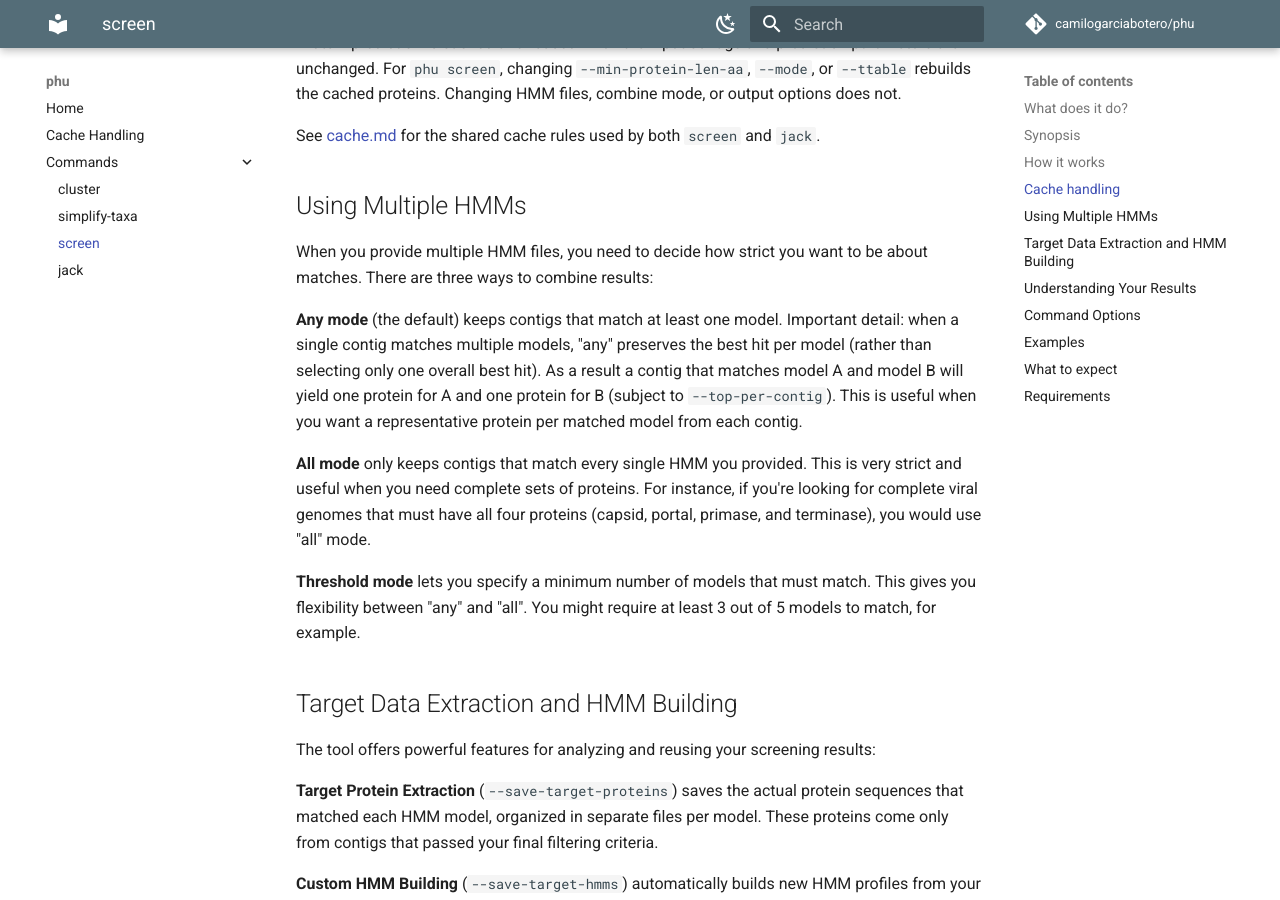
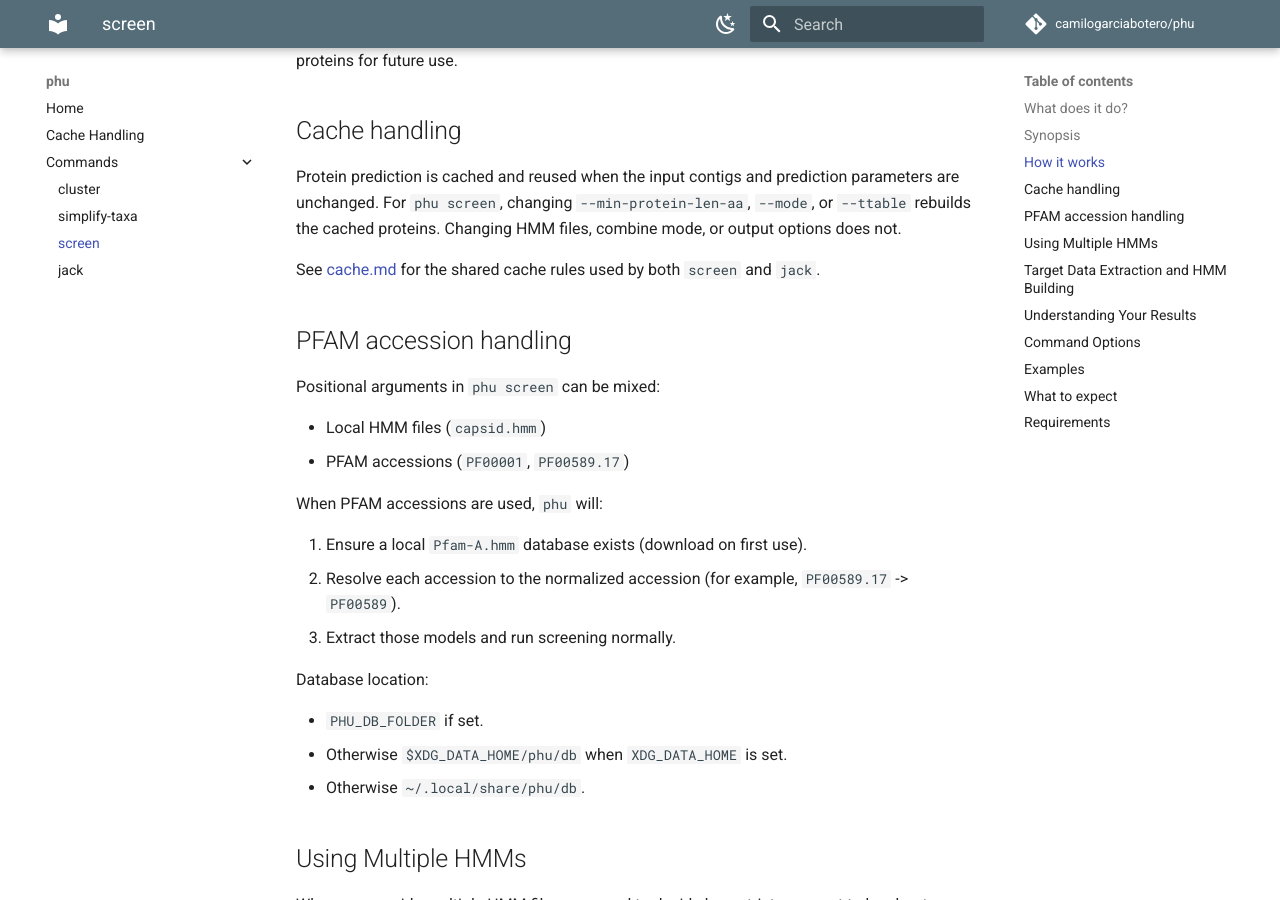
Before and after one commit to camilogarciabotero/phu, an MkDocs documentation site: the page built from docs/commands/screen.md, in a window 1280 px wide and 900 px high, scrolled down 1491 px. Built offline with MkDocs 1.6.1 and Material for MkDocs 9.7.7, drawn with Linux system fonts in a browser that asks for light colours; comment, search, counter and statistics services are not loaded; some of the changed text lies outside the part shown.

Commit message:
Enhance 'screen' command documentation: add PFAM accession handling details and examples for improved user guidance

````diff
--- a/docs/commands/screen.md
+++ b/docs/commands/screen.md
@@ -12,12 +12,16 @@ This is especially useful when you have metagenomic assemblies and want to pull
 phu screen --input-contigs [INPUT_CONTIGS] [HMMS...]
 ```
 
+`[HMMS...]` accepts either local HMM file paths or PFAM accessions (e.g. `PF00001`, `PF00589.17`).
+
 **Example:**
 ```bash
 phu screen --input-contigs your_contigs.fasta your_protein_family.hmm
 ```
 
 This simple command will find all contigs in `your_contigs.fasta` that contain proteins matching `your_protein_family.hmm` and save them to a new file called `screened_contigs.fasta` in a folder named `phu-screen`.
+
+If an argument looks like a PFAM accession (`PF` + 5 digits, optionally with a version), `phu` resolves it from a local Pfam-A database automatically.
 
 ## How it works
 
@@ -38,6 +42,25 @@ After translation, proteins shorter than `--min-protein-len-aa` are discarded be
 Protein prediction is cached and reused when the input contigs and prediction parameters are unchanged. For `phu screen`, changing `--min-protein-len-aa`, `--mode`, or `--ttable` rebuilds the cached proteins. Changing HMM files, combine mode, or output options does not.
 
 See [cache.md](../cache.md) for the shared cache rules used by both `screen` and `jack`.
+
+## PFAM accession handling
+
+Positional arguments in `phu screen` can be mixed:
+
+- Local HMM files (`capsid.hmm`)
+- PFAM accessions (`PF00001`, `PF00589.17`)
+
+When PFAM accessions are used, `phu` will:
+
+1. Ensure a local `Pfam-A.hmm` database exists (download on first use).
+2. Resolve each accession to the normalized accession (for example, `PF00589.17` -> `PF00589`).
+3. Extract those models and run screening normally.
+
+Database location:
+
+- `PHU_DB_FOLDER` if set.
+- Otherwise `$XDG_DATA_HOME/phu/db` when `XDG_DATA_HOME` is set.
+- Otherwise `~/.local/share/phu/db`.
 
 ## Using Multiple HMMs
 
@@ -188,6 +211,8 @@ Use `--min-protein-len-aa` to keep only proteins at or above a given amino-acid
 
 Use `--max-evalue` to make your searches more or less strict. The default is 1e-5, which is reasonably stringent. Lower values (like 1e-10) are more strict, while higher values (like 1e-3) are more permissive.
 
+Use `--cut-ga` to enable model-specific GA gathering cutoffs embedded in HMM profiles (especially useful with PFAM models). When enabled, pyHMMER applies profile GA thresholds during the search pipeline.
+
 Use `--save-target-proteins` if you want to get the actual protein sequences from the contigs that matched each model. The saved proteins are taken only from contigs that passed final filtering and are grouped per-model (see "HMM modes" above).
 
 Use `--save-target-hmms` to build custom HMM profiles from your target proteins. This works independently of `--save-target-proteins` - the tool can extract proteins temporarily just for HMM building if needed.
@@ -197,6 +222,21 @@ Use `--save-target-hmms` to build custom HMM profiles from your target proteins.
 Find contigs with any viral protein (default "any" preserves best-per-model hits):
 ```bash
 phu screen --input-contigs assembly.fasta --combine-mode any viral_capsid.hmm viral_polymerase.hmm
+```
+
+Use PFAM accessions directly as positional targets:
+```bash
+phu screen --input-contigs assembly.fasta PF00001 PF00589
+```
+
+Use PFAM with GA gathering cutoffs:
+```bash
+phu screen --input-contigs assembly.fasta PF00001 PF00589 --cut-ga
+```
+
+Mix local HMM files with PFAM accessions:
+```bash
+phu screen --input-contigs contigs.fa capsid.hmm PF00589 --combine-mode all
 ```
 
 Find contigs that have complete viral genomes (all four proteins):
````
Also changed, not shown: .github/instructions/phu.instructions.md (added).
